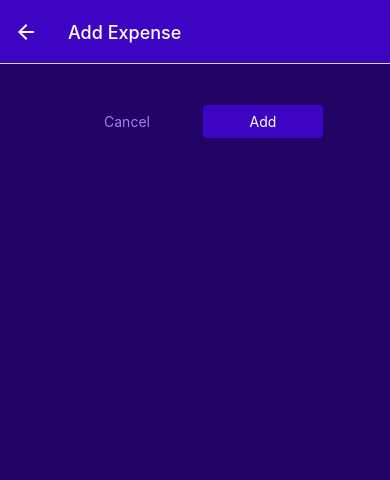
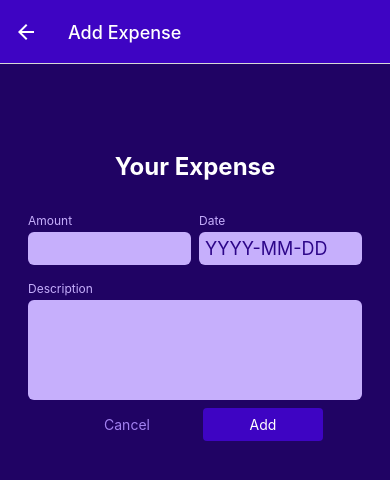
Before and after one commit to eraybuyukkanat/expense_tracker_rn_project, a React Native app: screen /ManageExpense in a window 390 px wide. Shown: the top 480 px of the page. Built offline with nearby package versions, Linux system fonts and the light colour scheme.

Commit message:
validation

```diff
--- a/components/ManageExpense/ExpenseForm.js
+++ b/components/ManageExpense/ExpenseForm.js
@@ -1,7 +1,151 @@
-import { View } from "react-native";
+import { Alert, StyleSheet, Text, View } from "react-native";
+import Input from "./Input";
+import { useState } from "react";
+import Button from "../UI/Button";
+import { GlobalStyles } from "../../constants/styles";
 
-function ExpenseForm() {
-  return <View></View>;
+function ExpenseForm({
+  submitButtonLabel,
+  cancelHandler,
+  onSubmit,
+  defaultValues,
+}) {
+  const [inputs, setInputs] = useState({
+    amount: {
+      value: defaultValues ? defaultValues.amount.toString() : "",
+      isValid: true,
+    },
+    date: {
+      value: defaultValues ? defaultValues.date.toISOString().slice(0, 10) : "",
+      isValid: true,
+    },
+    description: {
+      value: defaultValues ? defaultValues.description.toString() : "",
+      isValid: true,
+    },
+  });
+
+  function inputChangedHandler(inputIdentifier, enteredValue) {
+    setInputs((prev) => {
+      return {
+        ...prev,
+        [inputIdentifier]: { value: enteredValue, isValid: true },
+      };
+    });
+  }
+
+  function submitHandler() {
+    const expenseData = {
+      amount: +inputs.amount.value,
+      date: new Date(inputs.date.value),
+      description: inputs.description.value,
+    };
+
+    const amountIsValid = !isNaN(expenseData.amount) && expenseData.amount > 0;
+    const dateIsValid = expenseData.date.toString() !== "Invalid Date";
+    const descriptionIsValid = expenseData.description.trim().length > 0;
+
+    if (!amountIsValid || !dateIsValid || !descriptionIsValid) {
+      setInputs((currentInputs) => {
+        return {
+          amount: { value: currentInputs.amount.value, isValid: amountIsValid },
+          date: { value: currentInputs.date.value, isValid: dateIsValid },
+          description: {
+            value: currentInputs.description.value,
+            isValid: descriptionIsValid,
+          },
+        };
+      });
+      return;
+    }
+    onSubmit(expenseData);
+  }
+
+  const formIsValid = !inputs.amount.isValid || !inputs.date.isValid || !inputs.description.isValid;
+
+  return (
+    <View style={styles.form}>
+      <Text style={styles.title}>Your Expense</Text>
+      <View style={styles.inputsRow}>
+        <Input
+          label="Amount"
+          textInputConfig={{
+            keyboardType: "decimal-pad",
+            onChangeText: inputChangedHandler.bind(this, "amount"),
+            value: inputs.amount.value,
+          }}
+          invalid={!inputs.amount.isValid}
+          style={{ flex: 1 }}
+        />
+        <Input
+          label="Date"
+          textInputConfig={{
+            placeholder: "YYYY-MM-DD",
+            maxLength: 10,
+            onChangeText: inputChangedHandler.bind(this, "date"),
+            value: inputs.date.value,
+          }}
+          invalid={!inputs.date.isValid}
+          style={{ flex: 1 }}
+        />
+      </View>
+      <Input
+        label="Description"
+        textInputConfig={{
+          multiline: true,
+          onChangeText: inputChangedHandler.bind(this, "description"),
+          value: inputs.description.value,
+        }}
+        invalid={!inputs.description.isValid}
+
+      />
+
+      {formIsValid && <Text style={styles.errorText}>Invalid input values, please check your data</Text>}
+      <View style={styles.buttons}>
+        <Button style={styles.button} mode="flat" onPress={cancelHandler}>
+          Cancel
+        </Button>
+        <Button style={styles.button} onPress={submitHandler}>
+          {submitButtonLabel}
+        </Button>
+      </View>
+    </View>
+  );
 }
 
 export default ExpenseForm;
+
+const styles = StyleSheet.create({
+  title: {
+    fontSize: 24,
+    textAlign: "center",
+    marginVertical: 24,
+    color: "white",
+    fontWeight: "bold",
+  },
+  form: {
+    marginTop: 40,
+  },
+  inputsRow: {
+    flexDirection: "row",
+    justifyContent: "space-between",
+  },
+  buttons: {
+    flexDirection: "row",
+    justifyContent: "center",
+    alignItems: "center",
+  },
+  button: {
+    minWidth: 120,
+    marginHorizontal: 8,
+  },
+
+  errorText: {
+    textAlign: "center",
+    color: GlobalStyles.colors.error500,
+    margin: 8
+  }
+
+
+
+});
--- a/components/ManageExpense/Input.js
+++ b/components/ManageExpense/Input.js
@@ -1,10 +1,48 @@
-import { Text, TextInput, View } from "react-native";
+import { StyleSheet, Text, TextInput, View } from "react-native";
+import { GlobalStyles } from "../../constants/styles";
 
-function Input({label,textInputConfig}){
-    return <View>
-        <Text>{label}</Text>
-        <TextInput {...textInputConfig} />
+function Input({label,style, textInputConfig,invalid}){
+
+    let inputStyles = [styles.input]
+
+    if(textInputConfig && textInputConfig.multiline){
+        inputStyles.push(styles.inputMultiline)
+    }
+
+    return <View style={[styles.inputContainer,style]}>
+        <Text style={[styles.label,invalid && styles.invalidLabel]}>{label}</Text>
+        <TextInput style={[inputStyles, invalid && styles.invalidInputStyle]} {...textInputConfig} />
     </View>
 }
 
 export default Input;
+
+
+const styles = StyleSheet.create({
+    inputContainer: {
+        marginHorizontal: 4,
+        marginVertical: 8,
+    },
+    label: {
+        fontSize: 12,
+        color: GlobalStyles.colors.primary100,
+        marginBottom: 4
+    },
+    input: {
+        backgroundColor: GlobalStyles.colors.primary100,
+        color: GlobalStyles.colors.primary700,
+        padding: 6,
+        borderRadius: 6,
+        fontSize: 18
+    },
+    inputMultiline: {
+        minHeight: 100,
+        textAlignVertical: "top",
+    },
+    invalidLabel: {
+        color: GlobalStyles.colors.error500
+    },
+    invalidInputStyle: {
+        backgroundColor: GlobalStyles.colors.error50
+    }
+})
--- a/screens/ManageExpenses.js
+++ b/screens/ManageExpenses.js
@@ -4,10 +4,13 @@
 import IconButton from "../components/UI/IconButton";
 import Button from "../components/UI/Button";
 import { ExpensesContext } from "../store/expenses-context";
+import ExpenseForm from "../components/ManageExpense/ExpenseForm";
 function ManageExpenses({ route, navigation }) {
   const editedExpenseId = route.params?.expenseId;
 
   const isEditing = !!editedExpenseId;
+
+
 
   useLayoutEffect(() => {
     navigation.setOptions({
@@ -16,6 +19,8 @@
   }, [navigation, isEditing]);
 
   const expenseCtx = useContext(ExpensesContext);
+
+  const selectedExpense = expenseCtx.expenses.find((expense)=>expense.id == editedExpenseId)
   function deleteExpenseHandler() {
     navigation.goBack();
     expenseCtx.deleteExpense(editedExpenseId);
@@ -25,26 +30,19 @@
     navigation.goBack();
   }
 
-  function confirmHandler() {
+  function confirmHandler(expenseData) {
     if(isEditing){
-      expenseCtx.updateExpense(editedExpenseId,{description: 'Test!!',amount:20.00,date: new Date("2023-05-16")})
+      expenseCtx.updateExpense(editedExpenseId,expenseData)
     }else{
-      expenseCtx.addExpense({description: 'Test',amount: 10.00,date: new Date("2023-05-15")})
+      expenseCtx.addExpense(expenseData)
     }
     navigation.goBack();
   }
 
   return (
     <View style={styles.container}>
-      <TextInput />
-      <View style={styles.buttons}>
-        <Button style={styles.button} mode="flat" onPress={cancelHandler}>
-          Cancel
-        </Button>
-        <Button style={styles.button} onPress={confirmHandler}>
-          {isEditing ? "Update" : "Add"}
-        </Button>
-      </View>
+      <ExpenseForm submitButtonLabel={isEditing ? "Update" : "Add"} cancelHandler={cancelHandler} onSubmit={confirmHandler} defaultValues={selectedExpense}/>
+
       {isEditing && (
         <View style={styles.deleteContainer}>
           <IconButton
@@ -74,13 +72,5 @@
     borderTopColor: GlobalStyles.colors.primary200,
     alignItems: "center",
   },
-  buttons: {
-    flexDirection: "row",
-    justifyContent: "center",
-    alignItems: "center",
-  },
-  button: {
-    minWidth: 120,
-    marginHorizontal: 8,
-  },
+
 });
```
